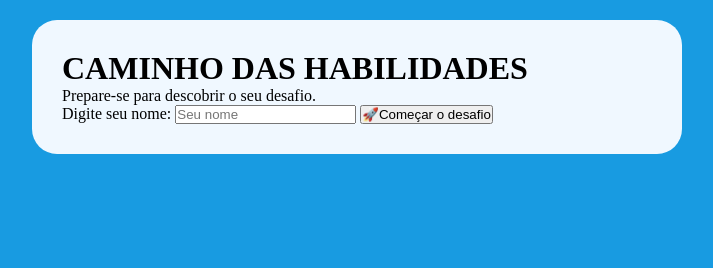
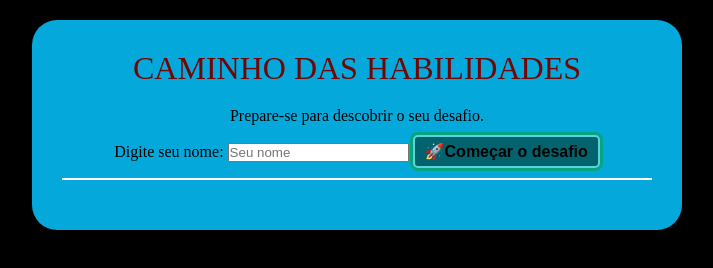
Before and after one commit to teodorokauane-max/Caminho_das_habilidades, a plain HTML site: page index.html in a window 1280 px wide. Shown: the whole page, without its empty margins (283-996 px from the left). Drawn offline with Linux system fonts and the light colour scheme.

Commit message:
Update style.css

```diff
--- a/style.css
+++ b/style.css
@@ -9,18 +9,77 @@ body{
     justify-content: center;
     align-items: center;
 
-    background-color: #189be1;
+    background-color: #000000;
 
     padding: 20px;
 }
 
 .conteiner{
-
-    background-color: aliceblue;
+    text-align: center;
+    background-color: rgb(4, 168, 218);
     width: 100%;
     max-width: 650px;
     padding: 30px;
     border-radius: 25px;
-    color: black;
 
 }
+
+.conteiner h1{
+    text-align: center;
+    font-family: "Share Tech", sans-serif;
+    margin-bottom: 20px;
+    font-family: "Libre Caslon Condensed", serif;
+    font-optical-sizing: auto;
+    font-weight: 400;
+    font-style: normal;
+}
+
+
+
+button{
+    border: 2px solid rgb(93, 210, 214);
+    box-shadow: 0 0 0 3px rgb(5, 165, 130);
+    border-radius: 5px;
+    background-color: rgb(2, 98, 110);
+    color: rgb(3, 3, 3);
+    font-size: 16px;
+    font-weight: bold;
+    margin-top: 10px;
+    padding: 5px 10px;
+    cursor: pointer;
+    transition: 0.3s;
+    font-family: "Share Tech", sans-serif;
+}
+
+button:hover{
+   transform: translateX(-3px);
+   box-shadow: 0 0 0 3px rgb(140, 83, 206);
+}
+
+h1{
+    color: rgb(116, 5, 5);
+}
+
+h3{
+    text-align: center;
+    color: rgb(168, 42, 25);
+}
+
+textarea{
+    border-radius: 10px;
+    box-shadow: 0 0 0 3px rgb(3, 156, 110);
+    padding: 10px;
+    font-size: 20px;
+    font-family: "Share Tech", sans-serif;
+    padding: 10px;
+    margin-top: 10px;
+    width: 90%;
+}
+
+#resultado{
+    padding: 10px;
+    margin-top: 10px;
+    border-top: 2px solid rgb(255, 255, 255);
+    animation: aparecer 0.9s ease;
+
+}
```
